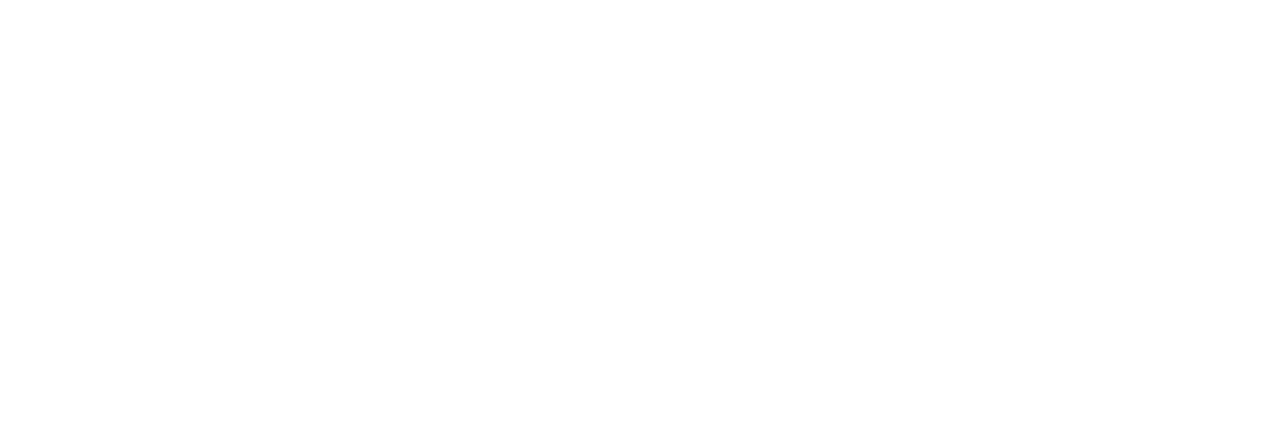
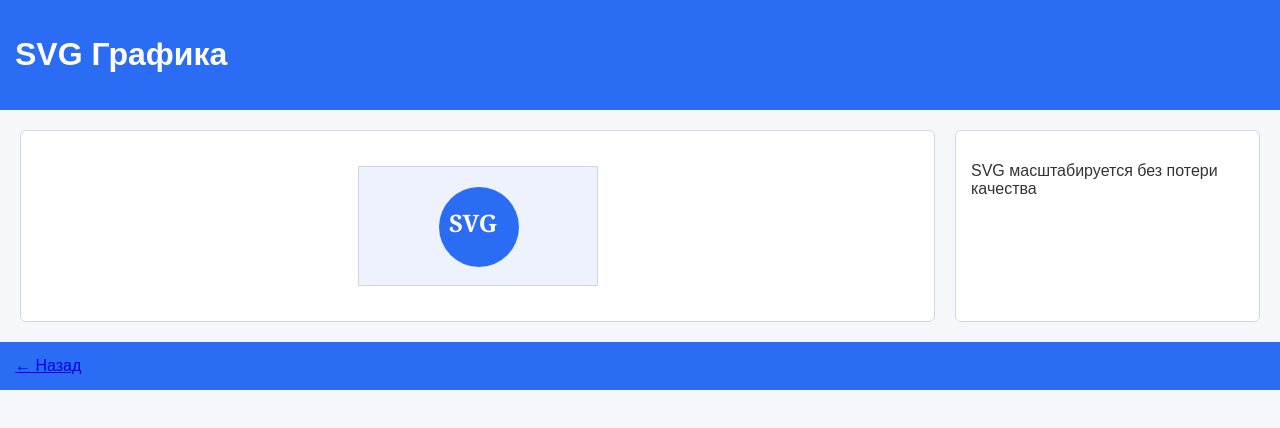
Before and after one commit to karasidnez/Lab6-HtmlCSS_Timonin, a plain HTML site: page my-site/vector.html in a window 1280 px wide. Drawn offline with Linux system fonts and the light colour scheme.

Commit message:
Change vector.html and CSS

```diff
--- a/my-site/style.css
+++ b/my-site/style.css
@@ -103,3 +103,19 @@
   border: 1px solid #2a6df4;
   background: white;
 }
+svg {
+  display: block;
+  margin: 20px auto;
+  border: 1px solid #d0d7e2;
+}
+
+svg:hover {
+  box-shadow: 0 4px 12px rgba(0, 0, 0, 0.1);
+  transition: box-shadow 0.3s ease;
+}
+
+svg text {
+  font-family: Georgia, serif;
+  font-size: 24px;
+  font-weight: bold;
+}
--- a/my-site/vector.html
+++ b/my-site/vector.html
@@ -0,0 +1,29 @@
+<!DOCTYPE html>
+<html lang="ru-Ru">
+<head>
+    <meta charset="UTF-8">
+    <title>SVG</title>
+    <link rel="stylesheet" href="style.css"/>
+</head>
+<body>
+  <header>
+    <h1>SVG Графика</h1>
+  </header>
+  <main>
+    <section>
+    <svg width="240" height="120" class="logo" title="SVG из Figma" tabindex="0">
+    <rect width="240" height="120" fill="#eef2ff" />
+    <circle cx="120" cy="60" r="40" fill="#2a6df4" />
+    <text x="90" y="65" fill="white">SVG</text>
+    </svg>
+    <p hidden>Скрытый текст</p>
+    </section>
+    <aside>
+    <p>SVG масштабируется без потери качества</p>
+    </aside>
+  </main>
+  <footer id="footer">
+    <a href="index.html">← Назад</a>
+  </footer>
+</body>
+</html>
```
